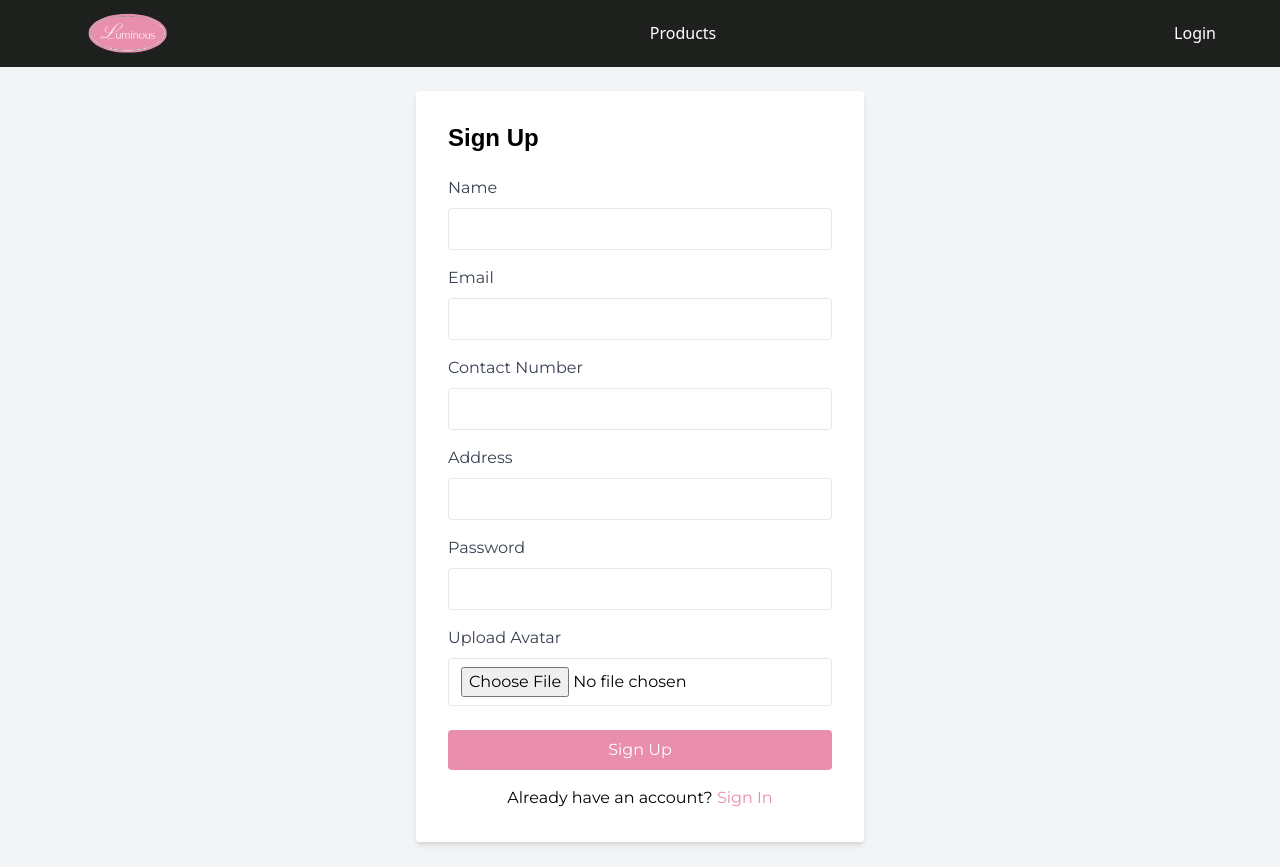
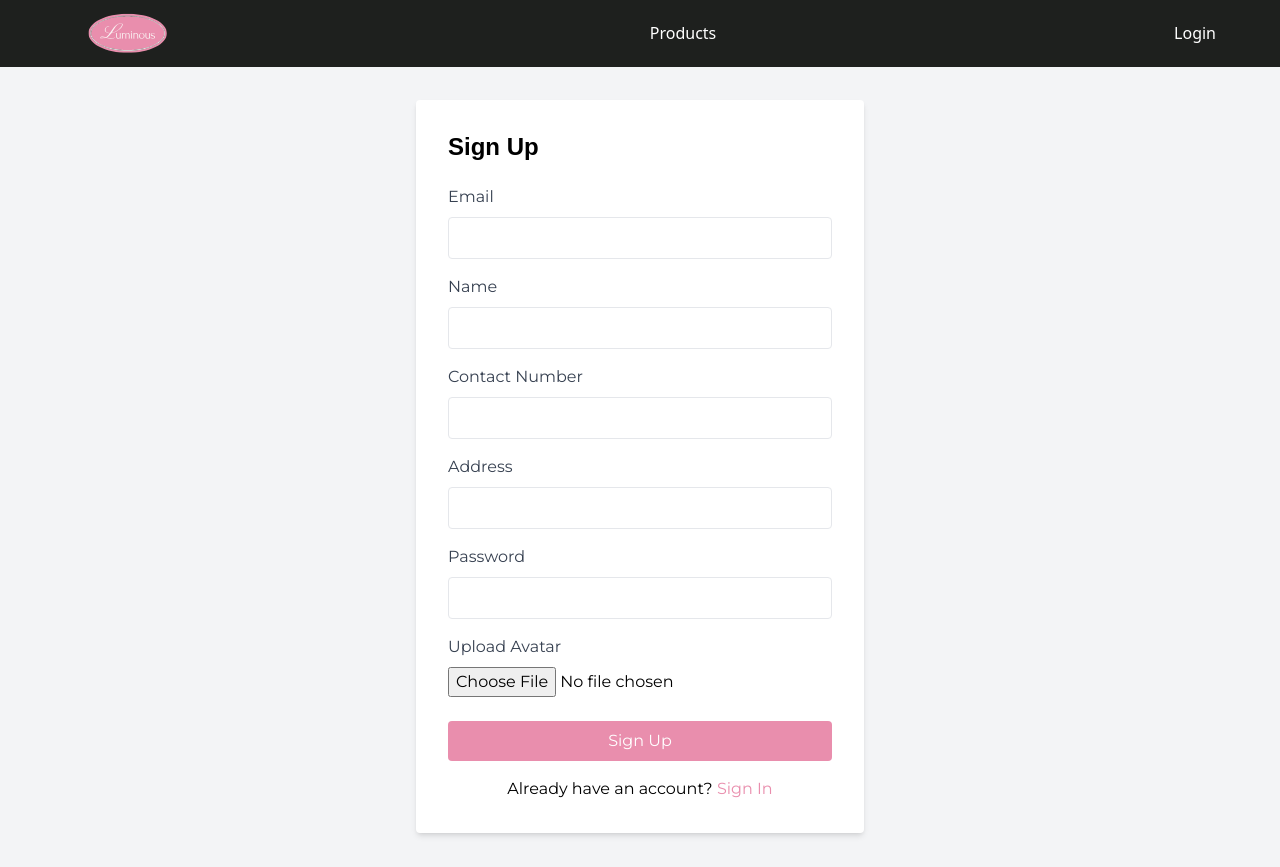
Before and after one commit to forborealis/luminous, a React (Vite) app in the folder frontend/: page /signup in a window 1280 px wide. Built offline with nearby package versions, Linux system fonts and the light colour scheme; a web font is replaced by a local one.

Commit message:
crop avatar

```diff
--- a/frontend/package.json
+++ b/frontend/package.json
@@ -20,6 +20,7 @@
     "eslint-plugin-tailwindcss": "^3.13.0",
     "prettier": "^3.0.1",
     "react": "^18.2.0",
+    "react-avatar-editor": "^13.0.2",
     "react-dom": "^18.2.0",
     "react-router-dom": "^6.26.2",
     "react-slick": "^0.30.2",
--- /dev/null
+++ b/frontend/src/components/client/AvatarEditor.jsx
@@ -0,0 +1,40 @@
+import React, { useState, useRef } from 'react';
+import AvatarEditor from 'react-avatar-editor';
+
+const AvatarEditorComponent = ({ setAvatar }) => {
+  const [image, setImage] = useState(null);
+  const editorRef = useRef(null);
+
+  const handleImageChange = (e) => {
+    setImage(e.target.files[0]);
+  };
+
+  const handleSave = () => {
+    if (editorRef.current) {
+      const canvas = editorRef.current.getImageScaledToCanvas().toDataURL();
+      setAvatar(canvas);
+    }
+  };
+
+  return (
+    <div>
+      <input type="file" onChange={handleImageChange} />
+      {image && (
+        <div>
+          <AvatarEditor
+            ref={editorRef}
+            image={image}
+            width={150}
+            height={150}
+            border={50}
+            borderRadius={75}
+            scale={1.2}
+          />
+          <button onClick={handleSave}>Save</button>
+        </div>
+      )}
+    </div>
+  );
+};
+
+export default AvatarEditorComponent;
--- a/frontend/src/components/client/Signup.jsx
+++ b/frontend/src/components/client/Signup.jsx
@@ -1,10 +1,11 @@
 import React, { useState } from 'react';
 import { Link, useNavigate } from 'react-router-dom';
 import axios from 'axios';
+import AvatarEditorComponent from './AvatarEditor';
 
 const Signup = () => {
+  const [email, setEmail] = useState('');
   const [name, setName] = useState('');
-  const [email, setEmail] = useState('');
   const [contactNumber, setContactNumber] = useState('');
   const [address, setAddress] = useState('');
   const [password, setPassword] = useState('');
@@ -15,20 +16,17 @@ const Signup = () => {
   const handleSubmit = async (e) => {
     e.preventDefault();
 
-    const formData = new FormData();
-    formData.append('name', name);
-    formData.append('email', email);
-    formData.append('contactNumber', contactNumber);
-    formData.append('address', address);
-    formData.append('password', password);
-    formData.append('avatar', avatar);
+    const formData = {
+      email,
+      name,
+      contactNumber,
+      address,
+      password,
+      avatar
+    };
 
     try {
-      const response = await axios.post('http://localhost:5000/api/v1/register', formData, {
-        headers: {
-          'Content-Type': 'multipart/form-data'
-        }
-      });
+      const response = await axios.post('http://localhost:5000/api/v1/register', formData);
 
       if (response.data.success) {
         navigate('/login');
@@ -40,28 +38,11 @@ const Signup = () => {
     }
   };
 
-  const handleAvatarChange = (e) => {
-    setAvatar(e.target.files[0]);
-  };
-
   return (
     <div className="flex justify-center items-center min-h-screen bg-gray-100 font-montserrat">
       <div className="bg-white p-8 rounded shadow-md w-full max-w-md">
         <h2 className="text-2xl font-bold mb-6 font-palanquin">Sign Up</h2>
         <form onSubmit={handleSubmit}>
-        <div className="mb-4">
-            <label className="block text-gray-700 mb-2 font-montserrat" htmlFor="name">
-              Name
-            </label>
-            <input
-              type="text"
-              id="name"
-              className="w-full px-3 py-2 border rounded font-montserrat"
-              value={name}
-              onChange={(e) => setName(e.target.value)}
-              required
-            />
-          </div>
           <div className="mb-4">
             <label className="block text-gray-700 mb-2 font-montserrat" htmlFor="email">
               Email
@@ -72,6 +53,19 @@ const Signup = () => {
               className="w-full px-3 py-2 border rounded font-montserrat"
               value={email}
               onChange={(e) => setEmail(e.target.value)}
+              required
+            />
+          </div>
+          <div className="mb-4">
+            <label className="block text-gray-700 mb-2 font-montserrat" htmlFor="name">
+              Name
+            </label>
+            <input
+              type="text"
+              id="name"
+              className="w-full px-3 py-2 border rounded font-montserrat"
+              value={name}
+              onChange={(e) => setName(e.target.value)}
               required
             />
           </div>
@@ -118,13 +112,7 @@ const Signup = () => {
             <label className="block text-gray-700 mb-2 font-montserrat" htmlFor="avatar">
               Upload Avatar
             </label>
-            <input
-              type="file"
-              id="avatar"
-              className="w-full px-3 py-2 border rounded font-montserrat"
-              onChange={handleAvatarChange}
-              required
-            />
+            <AvatarEditorComponent setAvatar={setAvatar} />
           </div>
           {error && <p className="text-red-500 mb-4 font-montserrat">{error}</p>}
           <button
```
Also changed, not shown: 2 other files (tests, documents, lock files or other folders).
